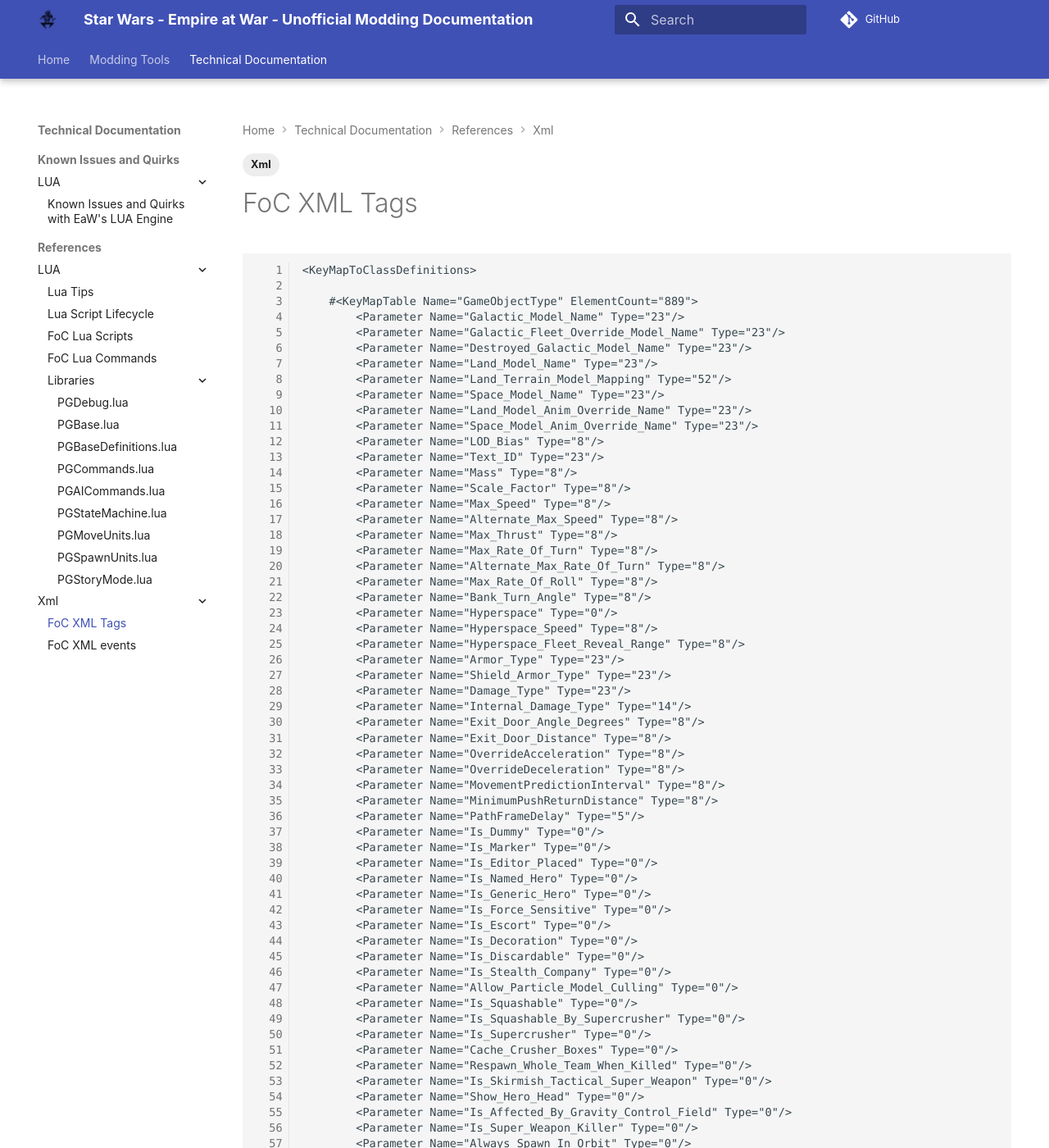
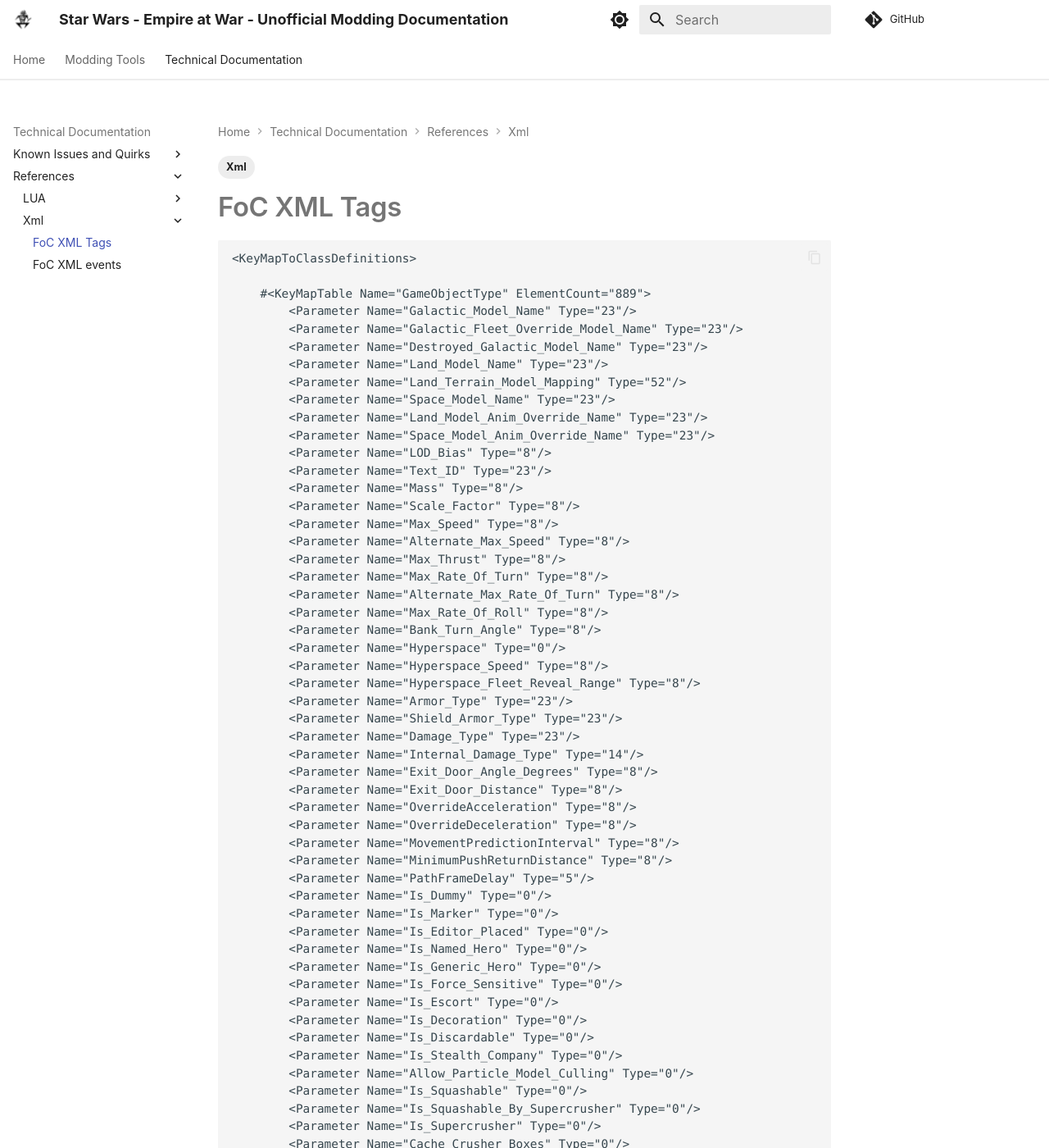
Before and after one commit to AlamoEngine-Tools/eaw-doc-pages, an MkDocs documentation site: the page built from docs/techdoc/reference/xml/xml-tag-overview.md, in a window 1280 px wide and 1400 px high. Shown: the whole window at 82% size. Built offline with MkDocs 1.6.1 and Material for MkDocs 9.7.7, drawn with Linux system fonts in a browser that asks for light colours; comment, search, counter and statistics services are not loaded; some of the changed text lies outside the part shown.

Commit message:
chore: Theme Cleanup

```diff
--- /dev/null
+++ b/docs/assets/stylesheets/lean.css
@@ -0,0 +1,27 @@
+/* Leaner Material: flatter chrome, wider measure, quieter sidebars, no code gutters.
+   Column layout is Material's default: site navigation left, content, page contents right. */
+
+/* Flat header and tab bar, no drop shadow. */
+.md-header, .md-tabs { box-shadow: none; }
+.md-header { border-bottom: 1px solid var(--md-default-fg-color--lightest); }
+
+/* A wider reading column; Material's default is 61rem. */
+.md-grid { max-width: 70rem; }
+
+/* Body text: slightly larger measure and looser leading than the default .8rem / 1.6. */
+.md-typeset { font-size: .82rem; line-height: 1.65; }
+.md-typeset h1 { font-weight: 600; margin-bottom: 1rem; }
+.md-typeset h2 { font-weight: 600; margin-top: 2.2em; }
+
+/* Code blocks: smaller type, no line-number gutter. */
+.md-typeset pre > code { font-size: .72rem; line-height: 1.5; }
+.md-typeset .highlight .linenos { display: none; }
+
+/* Sidebars: lighter text, less visual weight. */
+.md-nav__title, .md-nav__item .md-nav__link { font-weight: 400; }
+.md-nav--primary > .md-nav__title { font-weight: 600; }
+.md-sidebar--secondary .md-nav__link { color: var(--md-default-fg-color--light); }
+
+/* Tables: tighter cells. */
+.md-typeset table:not([class]) { font-size: .72rem; }
+.md-typeset table:not([class]) td, .md-typeset table:not([class]) th { padding: .5em .8em; }
--- a/mkdocs.yml
+++ b/mkdocs.yml
@@ -52,30 +52,38 @@
   name: material
   custom_dir: docs/overrides
   palette:
-    primary: indigo
+    - media: "(prefers-color-scheme: light)"
+      scheme: default
+      primary: white
+      accent: indigo
+      toggle:
+        icon: material/brightness-7
+        name: Switch to dark mode
+    - media: "(prefers-color-scheme: dark)"
+      scheme: slate
+      primary: black
+      accent: indigo
+      toggle:
+        icon: material/brightness-4
+        name: Switch to light mode
   logo: assets/aet_icon.png
   favicon: assets/aet_icon.png
   font: false # [gruenwaldlk]: Disable google fonts for GDPR compliance. TODO: Add new (EaW specific) fonts.
   features:
     - navigation.tabs
     - navigation.tabs.sticky
-    - navigation.expand
-    - navigation.instant
+    - navigation.indexes
+    - navigation.path
+    - navigation.top
     - navigation.tracking
-    - navigation.path
-    - navigation.sections
-    - navigation.top
     - toc.follow
-    - toc.integrate
+    - content.code.copy
     - search.suggest
     - search.highlight
-    - search.share
 markdown_extensions:
   - toc:
       permalink: true
-  - pymdownx.highlight:
-      linenums: true
-      anchor_linenums: true
+  - pymdownx.highlight
   - admonition
   - pymdownx.arithmatex
   - pymdownx.betterem:
@@ -109,6 +117,9 @@
         timezone: Europe/Amsterdam
     - tags
 extra:
+  generator: false
   social:
     - icon: fontawesome/brands/github
       link: https://github.com/AlamoEngine-Tools/eaw-doc-pages
+extra_css:
+  - assets/stylesheets/lean.css
```
